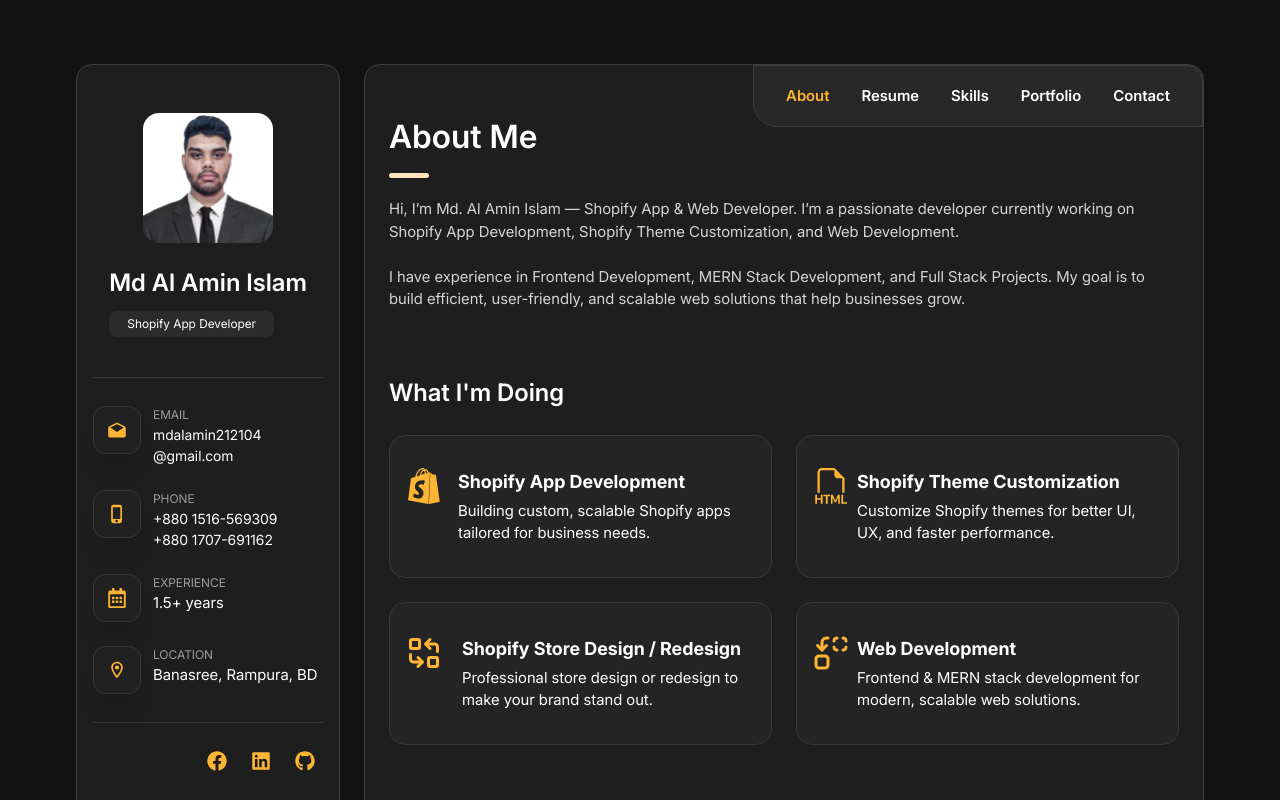
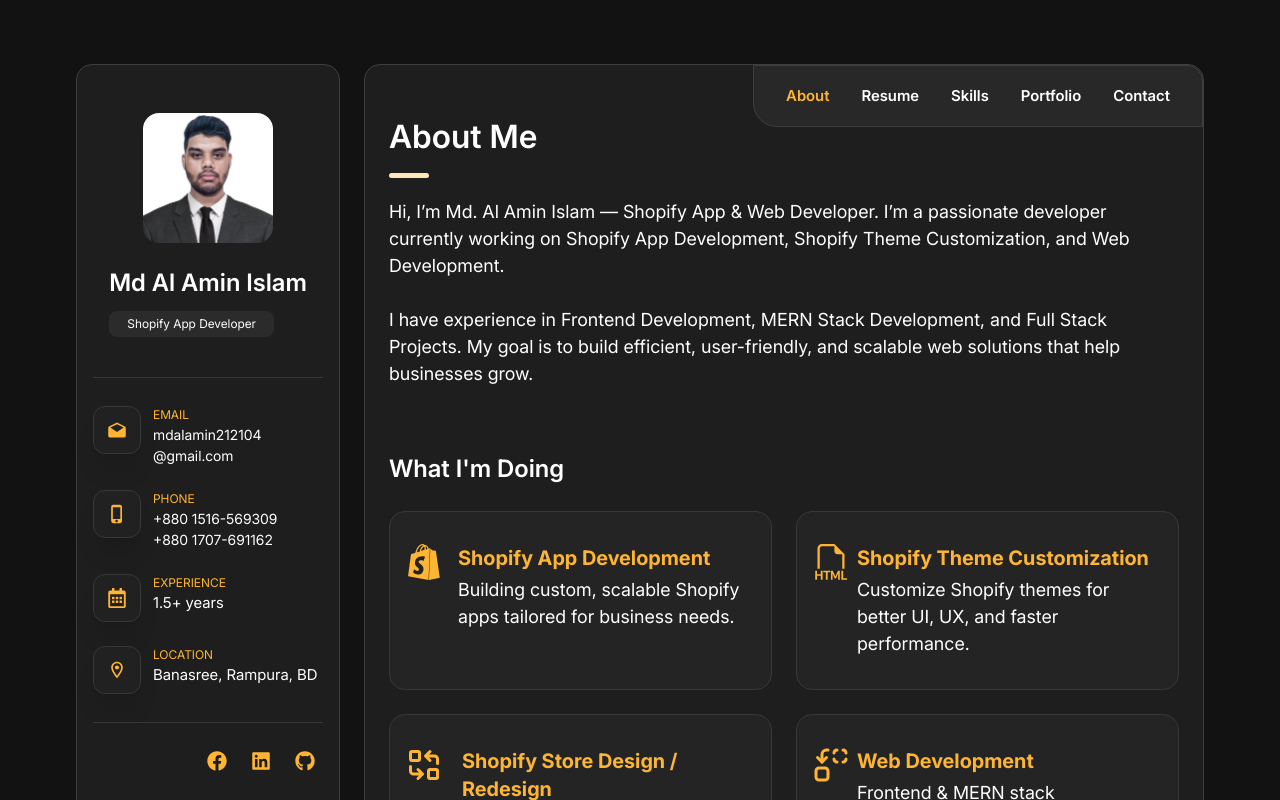
Before and after one commit to MdAlAmin212104/mdalamin, a React (Vite) app: page / in a window 1280 px wide. Shown: the top 800 px of the page. Built offline with nearby package versions, Linux system fonts and the light colour scheme.

Commit message:
optimizing on prtfoloio site on mobile and desktop with better user exprecess and seo freindly

```diff
--- a/src/components/Sidebar/ContactInfo.jsx
+++ b/src/components/Sidebar/ContactInfo.jsx
@@ -21,7 +21,7 @@
             <IoMdMailOpen className=" text-xl font-bold text-primary" />
           </div>
           <div>
-            <h5 className="text-[12px] text-[#d6d6d6b2]">EMAIL</h5>
+            <h5 className="text-[12px] text-primary">EMAIL</h5>
             <h4 className="text-[14px] ">
               <a href="mailto:mdalamin212104@gmail.com">
                 mdalamin212104<br></br>@gmail.com
@@ -34,10 +34,16 @@
             <MdOutlinePhoneIphone className=" text-xl font-bold text-primary" />
           </div>
           <div>
-            <h5 className="text-[12px] text-[#d6d6d6b2]">PHONE</h5>
+            <h5 className="text-[12px] text-primary">PHONE</h5>
             <h4 className="text-[14px]">
-              <a href="tel:+8801516569309">+880 1516-569309</a><br/>
-              <a href="tel:+8801707691162">+880 1707-691162</a>
+              <a href="tel:+8801516569309" aria-label="Call +880 1516 569309">
+                +880 1516-569309
+              </a>
+              <br></br>
+
+              <a href="tel:+8801707691162" aria-label="Call +880 1707 691162">
+                +880 1707-691162
+              </a>
             </h4>
           </div>
         </div>
@@ -46,7 +52,7 @@
             <FaRegCalendarAlt className=" text-xl font-bold text-primary" />
           </div>
           <div>
-            <h5 className="text-[12px] text-[#d6d6d6b2]">EXPERIENCE</h5>
+            <h5 className="text-[12px] text-primary">EXPERIENCE</h5>
             <h4 className="text-[15px]">1.5+ years</h4>
           </div>
         </div>
@@ -55,7 +61,7 @@
             <MdOutlineLocationOn className=" text-xl font-bold text-primary" />
           </div>
           <div>
-            <h5 className="text-[12px] text-[#d6d6d6b2]">LOCATION</h5>
+            <h5 className="text-[12px] text-primary">LOCATION</h5>
             <h4 className="text-[15px]">Banasree, Rampura, BD</h4>
           </div>
         </div>
--- a/src/components/about/Doing.jsx
+++ b/src/components/about/Doing.jsx
@@ -16,8 +16,8 @@
             <SiShopify className="text-4xl text-primary" />
           </div>
           <div>
-            <h2 className="md:text-lg font-bold">Shopify App Development</h2>
-            <p className="text-[15px] pt-1">
+            <h2 className="md:text-xl font-bold text-primary">Shopify App Development</h2>
+            <p className="text-[18px] pt-1">
               Building custom, scalable Shopify apps tailored for business needs.
             </p>
           </div>
@@ -29,8 +29,8 @@
             <BsFiletypeHtml className="text-4xl text-primary" />
           </div>
           <div>
-            <h2 className="md:text-lg font-bold">Shopify Theme Customization</h2>
-            <p className="text-[15px] pt-1">
+            <h2 className="md:text-xl font-bold text-primary">Shopify Theme Customization</h2>
+            <p className="text-[18px] pt-1">
               Customize Shopify themes for better UI, UX, and faster performance.
             </p>
           </div>
@@ -42,8 +42,8 @@
             <TbReplace className="text-4xl text-primary" />
           </div>
           <div>
-            <h2 className="md:text-lg font-bold">Shopify Store Design / Redesign</h2>
-            <p className="text-[15px] pt-1">
+            <h2 className="md:text-xl font-bold text-primary">Shopify Store Design / Redesign</h2>
+            <p className="text-[18px] pt-1">
               Professional store design or redesign to make your brand stand out.
             </p>
           </div>
@@ -55,8 +55,8 @@
             <LuReplace className="text-4xl text-primary" />
           </div>
           <div>
-            <h2 className="md:text-lg font-bold">Web Development</h2>
-            <p className="text-[15px] pt-1">
+            <h2 className="md:text-xl font-bold text-primary">Web Development</h2>
+            <p className="text-[18px] pt-1">
               Frontend & MERN stack development for modern, scalable web solutions.
             </p>
           </div>
--- a/src/components/about/MyInfo.jsx
+++ b/src/components/about/MyInfo.jsx
@@ -4,7 +4,7 @@
   return (
     <section>
   <Title title={"About Me"} />
-  <p className="pt-2 text-textGray text-[15px]">
+  <p className="pt-2 text-white text-[18px]">
     Hi, I’m Md. Al Amin Islam — Shopify App & Web Developer.
     I’m a passionate developer currently working on Shopify App Development,
     Shopify Theme Customization, and Web Development.
```
